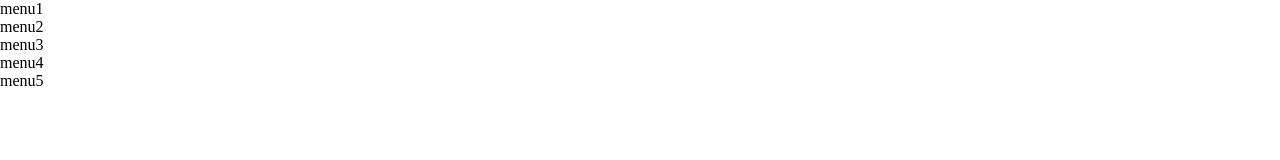
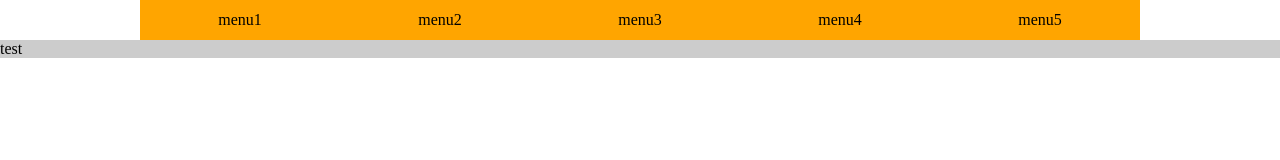
Before and after one commit to kangeunyoung1004/web2021-1, a plain HTML site: page 20201203_layout/index_float_menu.html in a window 1280 px wide. Drawn offline with Linux system fonts and the light colour scheme.

Commit message:
Update index_float_menu.html

```diff
--- a/20201203_layout/index_float_menu.html
+++ b/20201203_layout/index_float_menu.html
@@ -9,6 +9,37 @@
 		*{margin: 0;padding: 0;}
 		a:link,a:visited{color: #000;text-decoration: none;}
 		li{list-style:none}
+		.clearfix:after{content:"";display: block;clear:both;}
+
+		/*nav*/
+		nav.nav{
+			width: 1000px;
+			/*background-color:skyblue;*/
+			margin: 0 auto;
+		}
+		nav.nav>ul{}
+		nav.nav>ul>li{
+			float: left;width: 200px;height: 40px;
+		}
+/*		nav.nav>ul>li{
+			float: left;width: 200px;height: 40px;
+			background-color:orange;
+		}
+		nav.nav>ul>li:hover{background-color:violet;}
+		nav.nav>ul>li:hover a{color:white;}*/
+
+		nav.nav>ul>li>a{
+			display: block;
+			text-align: center;
+			line-height: 40px;
+			height: 40px;
+			background-color:orange;
+		}
+		nav.nav>ul>li>a:hover{
+			background-color:violet;
+			color:white;
+		}
+
 
 	</style>
 </head>
@@ -16,15 +47,20 @@
 
 	<nav class="nav">
 		<!-- ul>li*5>a[href="#"]>{menu$} -->
-		<ul>
+		<ul class="clearfix">
+			<!-- before -->
 			<li><a href="#">menu1</a></li>
 			<li><a href="#">menu2</a></li>
 			<li><a href="#">menu3</a></li>
 			<li><a href="#">menu4</a></li>
 			<li><a href="#">menu5</a></li>
+			<!-- after -->
 		</ul>
 	</nav>
 
 
+	<div style="background-color:#ccc;">test</div>
+
+
 </body>
 </html>
```
